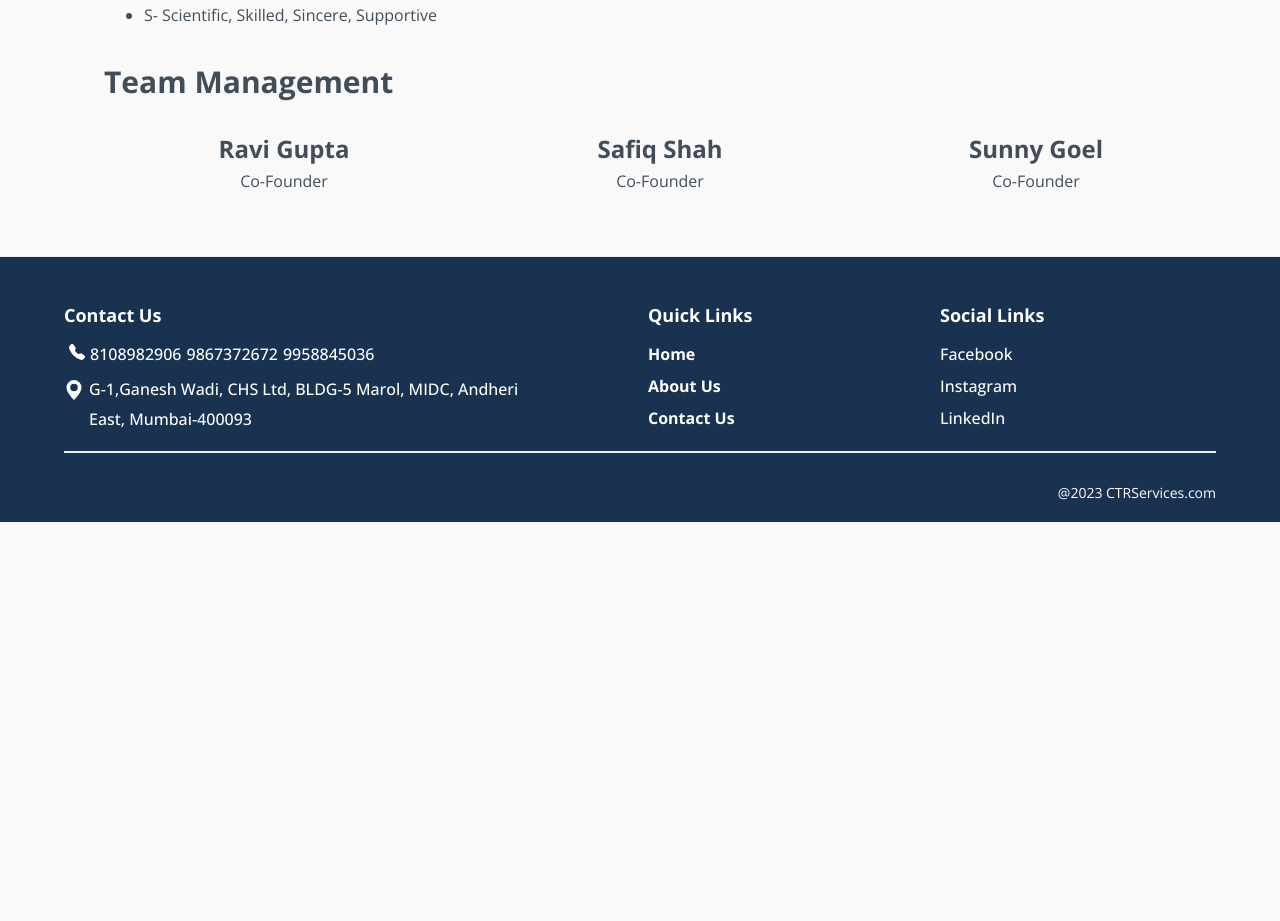
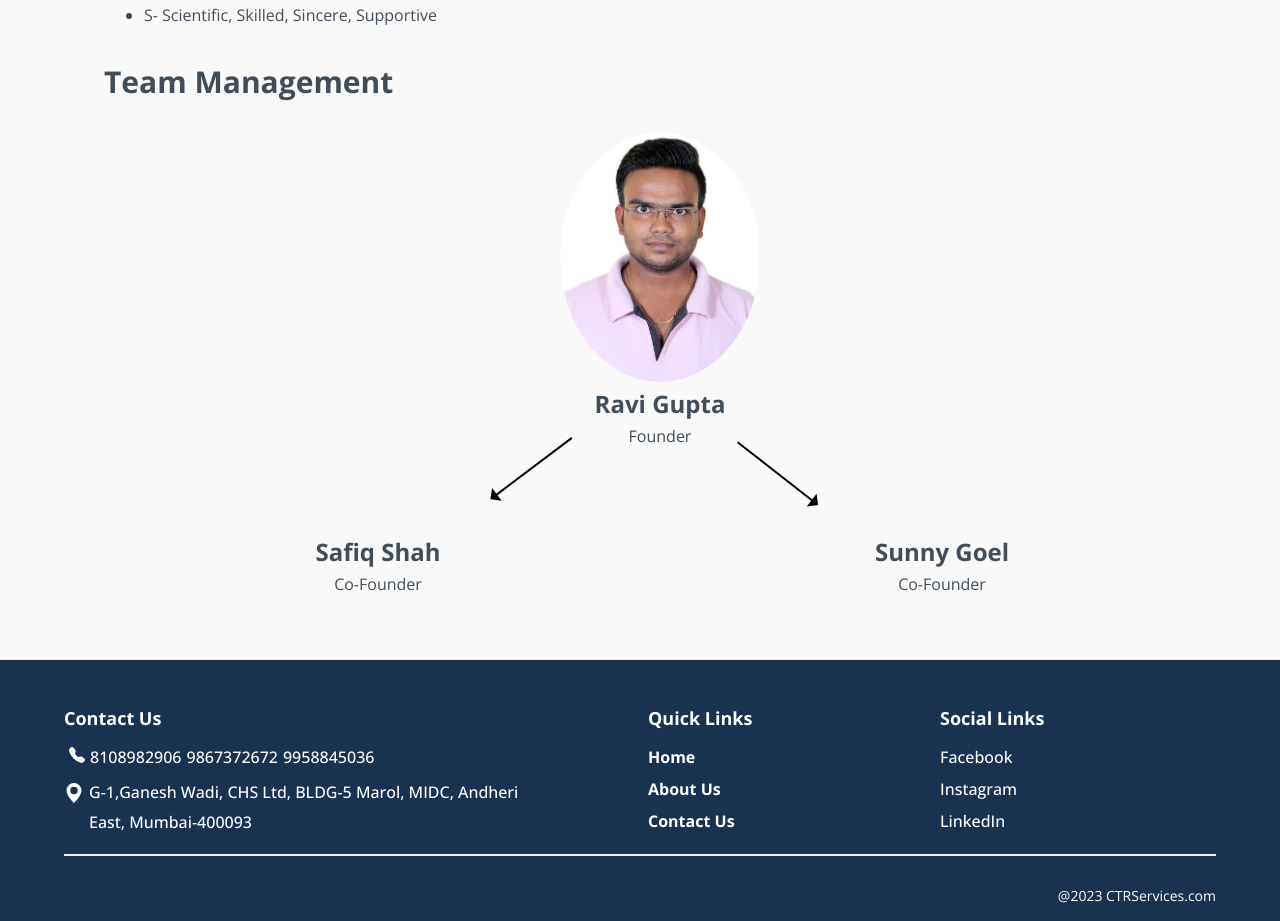
Before and after one commit to Suraj-Jaiswar/clinical, a Next.js app: page /about in a window 1280 px wide. Shown: the part 920-1841 px from the top of the page. Before the commit the page ends 1442 px from the top, so only its background shows below. Built offline with nearby package versions, Linux system fonts and the light colour scheme.

Commit message:
team modified

```diff
--- a/component/about/About.jsx
+++ b/component/about/About.jsx
@@ -1,6 +1,8 @@
 import Grid from '@mui/material/Unstable_Grid2';
 import Container from '@mui/material/Container';
 import styles from "./about.module.scss";
+import Image from "next/image";
+import Ravi from '../../public/IMG_2178.JPG';
 
 const About = () =>{
     return(
@@ -63,20 +65,31 @@ const About = () =>{
                             Team Management
                         </div>
                         <Grid container spacing={2}>
-                            <Grid xs={4}>
-                                <div className={`team_title text-center`}>
-                                    <strong className={`font-24`}>Ravi Gupta</strong>
-                                    <div className="mgt-5">Co-Founder</div>
+                            <Grid xs={12}>
+                                <div className={`team_title text-center mgb-40`}>
+                                    <div className={styles['founder-img']}>
+                                        <Image src={Ravi} alt="img"/>
+                                    </div>
+                                    <div>
+                                        <strong className={`font-24`}>Ravi Gupta</strong>
+                                        <div className="mgt-5">Founder</div>
+                                    </div>
                                 </div>
                             </Grid>
-                            <Grid xs={4}>
-                                <div className={`team_title text-center`}>
+                        </Grid>
+                        <div className={styles['team-arrow']}>
+                            <div className={`${styles["arrow-line"]} ${styles["left"]}`}></div>
+                            <div className={`${styles["arrow-line"]} ${styles["right"]}`}></div>
+                        </div>
+                        <Grid container spacing={2}>
+                            <Grid xs={6}>
+                                <div className={`team_title text-center mgt-40`}>
                                     <strong className={`font-24`}>Safiq Shah</strong>
                                     <div className="mgt-5">Co-Founder</div>
                                 </div>
                             </Grid>
-                            <Grid xs={4}>
-                                <div className={`team_title text-center`}>
+                            <Grid xs={6}>
+                                <div className={`team_title text-center mgt-40`}>
                                     <strong className={`font-24`}>Sunny Goel</strong>
                                     <div className="mgt-5">Co-Founder</div>
                                 </div>
--- a/component/about/about.module.scss
+++ b/component/about/about.module.scss
@@ -9,3 +9,46 @@
         line-height: 1.867;
     }
 }
+.team-arrow{
+    position: relative;
+}
+.arrow-line {
+    width: 100px;
+    height: 2px;
+    background-color: #000;
+    &.left{
+        position: absolute;
+        rotate: 143deg;
+        left: 34%;
+        bottom: 18px;
+    }
+    &.right{
+        position: absolute;
+        rotate: 38deg;
+        right: 35%;
+        bottom: 13px;
+    }
+}
+
+.arrow-line::before {
+    content: "";
+    position: absolute;
+    top: -7px;
+    right: -2px;
+    width: 0;
+    height: 0;
+    border-top: 8px solid transparent;
+    border-bottom: 8px solid transparent;
+    border-left: 8px solid #000;
+}
+.founder-img{
+    width: 200px;
+    height: 250px;
+    display: inline-block;
+    text-align: center;
+    img{
+        border-radius: 50%;
+        width: 200px;
+        height: 250px;
+    }
+}
```
Also changed, not shown: public/IMG_2178.JPG (added).
